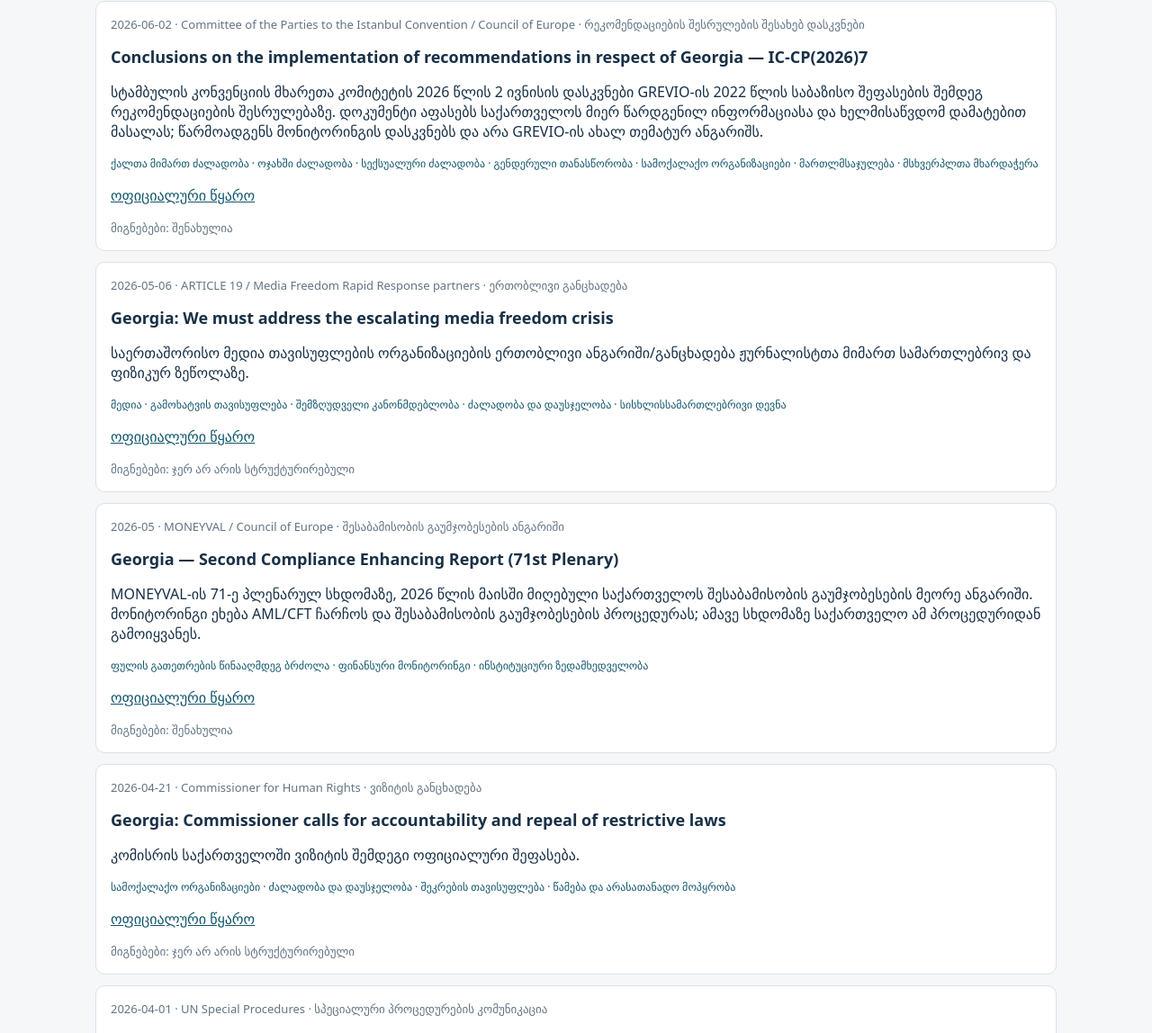
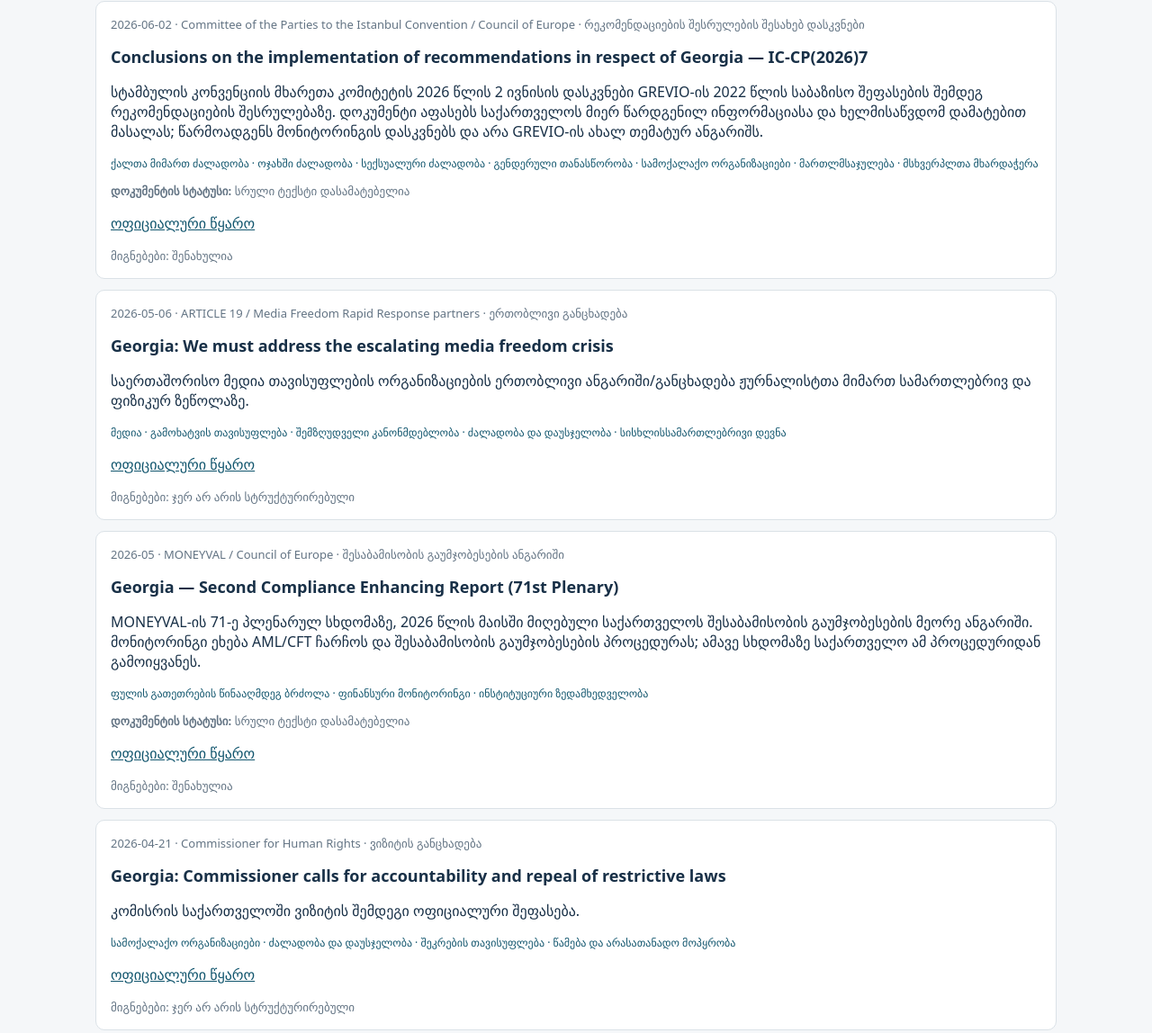
Before and after one commit to khrekhviashvili-11/georgia-democracy-catalogue, a plain HTML site: page vol2/index.html in a window 1280 px wide. Shown: the part 3654-4802 px from the top of the page at 90% size. Drawn offline with Linux system fonts and the light colour scheme.

Commit message:
Display pending full-document upload status for Georgian sources

```diff
--- a/vol2/index.html
+++ b/vol2/index.html
@@ -23,7 +23,7 @@ const normalize=d=>({...d,topics:Array.isArray(d.topics)?d.topics:[],findings:Ar
 function tabs(){$('tabs').innerHTML=collections.map(c=>'<button data-tab="'+c.id+'" aria-pressed="'+(c.id===active)+'">'+c.label+'</button>').join('');$('tabs').querySelectorAll('button').forEach(b=>b.onclick=()=>{active=b.dataset.tab;tabs();render()})}
 async function load(){const data=await Promise.all(collections.map(async c=>{try{const r=await fetch(c.file,{cache:'no-store'});if(!r.ok)throw Error(r.status);const j=await r.json();if(!Array.isArray(j))throw Error('Expected array');return j.map(d=>normalize({...d,collection:c.id}))}catch(e){console.warn('Collection unavailable',c.file,e);return []}}));records=data.flat();const topics=[...new Set(records.flatMap(d=>d.topics))].sort((a,b)=>a.localeCompare(b,'ka'));$('topic').innerHTML='<option value="">ყველა თემა</option>'+topics.map(t=>'<option value="'+escapeHTML(t)+'">'+escapeHTML(t)+'</option>').join('');render()}
 function filter(){const q=$('search').value.toLocaleLowerCase(),t=$('topic').value,p=$('period').value;return records.filter(d=>d.collection===active&&(p==='all'||(p==='baseline'?year(d.date)<2024:year(d.date)>=2024))&&(!t||d.topics.includes(t))&&(!q||[d.title,d.institution,d.summary,...d.topics].join(' ').toLocaleLowerCase().includes(q))).sort((a,b)=>String(b.date).localeCompare(String(a.date)))}
-function render(){visible=filter();$('count').textContent=visible.length+' დოკუმენტი';$('results').innerHTML=visible.length?visible.map(d=>'<article class="card"><div class="meta">'+escapeHTML(d.date)+' · '+escapeHTML(d.institution)+' · '+escapeHTML(d.type)+'</div><h2>'+escapeHTML(d.title)+'</h2><p>'+escapeHTML(d.summary||'აღწერა არ არის დამატებული')+'</p><p class="tags">'+d.topics.map(escapeHTML).join(' · ')+'</p><p><a href="'+safeURL(d.url)+'" target="_blank" rel="noopener noreferrer">ოფიციალური წყარო</a></p><div class="muted">მიგნებები: '+(d.findings.length?'შენახულია':'ჯერ არ არის სტრუქტურირებული')+'</div></article>').join(''):'<p class="empty">ამ ფილტრებით ჩანაწერები არ მოიძებნა.</p>'}
+function render(){visible=filter();$('count').textContent=visible.length+' დოკუმენტი';$('results').innerHTML=visible.length?visible.map(d=>'<article class="card"><div class="meta">'+escapeHTML(d.date)+' · '+escapeHTML(d.institution)+' · '+escapeHTML(d.type)+'</div><h2>'+escapeHTML(d.title)+'</h2><p>'+escapeHTML(d.summary||'აღწერა არ არის დამატებული')+'</p><p class="tags">'+d.topics.map(escapeHTML).join(' · ')+'</p>'+(d.document_status?'<p class="muted"><strong>დოკუმენტის სტატუსი:</strong> '+escapeHTML(d.document_status)+'</p>':'')+'<p><a href="'+safeURL(d.url)+'" target="_blank" rel="noopener noreferrer">ოფიციალური წყარო</a></p><div class="muted">მიგნებები: '+(d.findings.length?'შენახულია':'ჯერ არ არის სტრუქტურირებული')+'</div></article>').join(''):'<p class="empty">ამ ფილტრებით ჩანაწერები არ მოიძებნა.</p>'}
 function safeURL(u){try{const x=new URL(u);return ['https:','http:'].includes(x.protocol)?escapeHTML(x.href):'#'}catch{return '#'}}
 function detail(d,mode,recs){let out='## '+d.title+'\n\n'+[d.institution,d.date,d.type].filter(Boolean).join(' | ')+'\n\n'+(d.url||'')+'\n\n';if(mode!=='bibliography'){out+='**აღწერა:** '+(d.summary||'არ არის დამატებული')+'\n\n**Key findings / ძირითადი მიგნებები:**\n'+(d.findings.length?d.findings.map(x=>'- '+x).join('\n'):'მიგნებები ჯერ არ არის გადამოწმებული და სტრუქტურირებული.')+'\n\n';if(recs)out+='**რეკომენდაციები:**\n'+(d.recommendations.length?d.recommendations.map(x=>'- '+x).join('\n'):'სტრუქტურირებული რეკომენდაციები არ არის დამატებული.')+'\n\n';if(mode==='research')out+='**თემები:** '+d.topics.join(', ')+'\n\n**შეფასების პერიოდი:** '+(d.period||'არ არის მითითებული')+'\n\n'}return out}
 function markdown(){const mode=$('exportMode').value,recs=$('recommendations').checked;return '# საქართველოს დემოკრატიის კვლევითი ექსპორტი\n\nკოლექცია: '+collections.find(c=>c.id===active).label+'\nჩანაწერები: '+visible.length+'\n\n'+visible.map(d=>detail(d,mode,recs)).join('\n---\n\n')}
```
